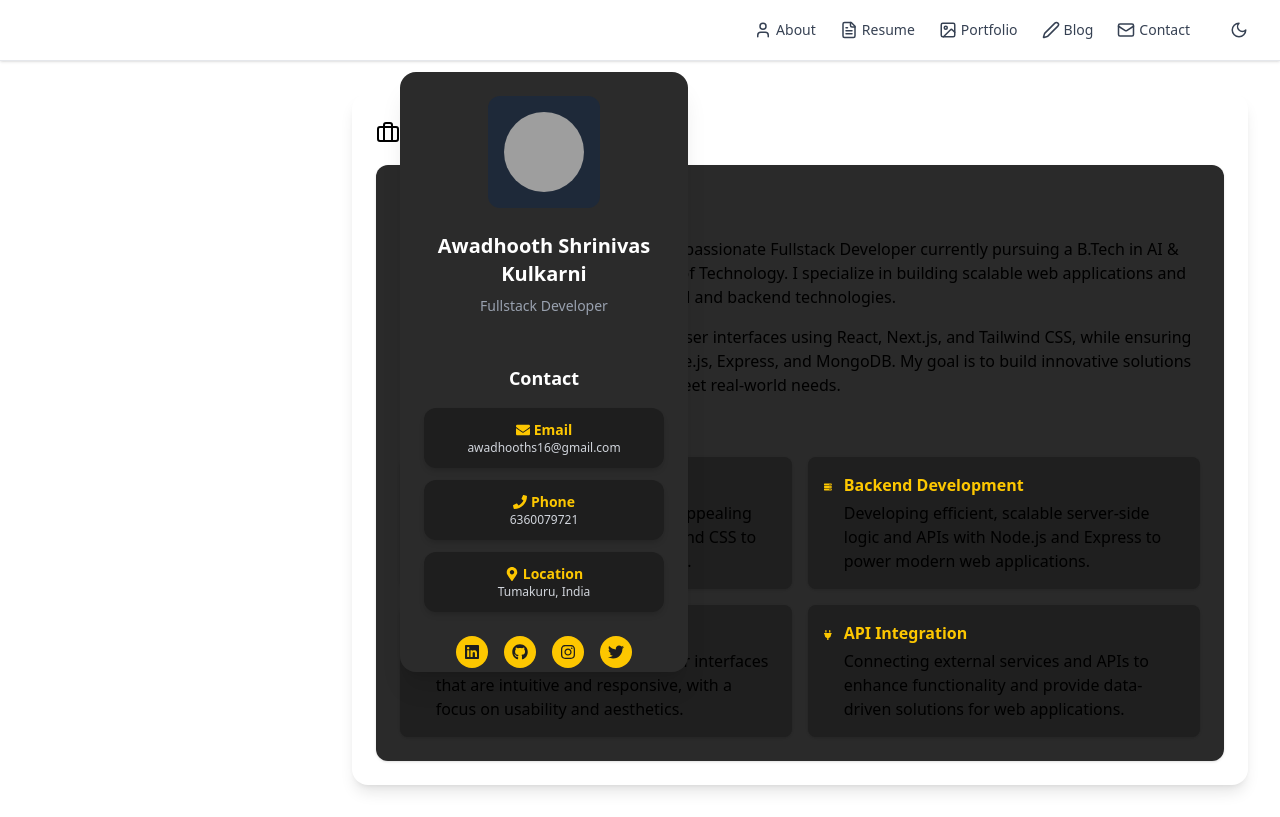
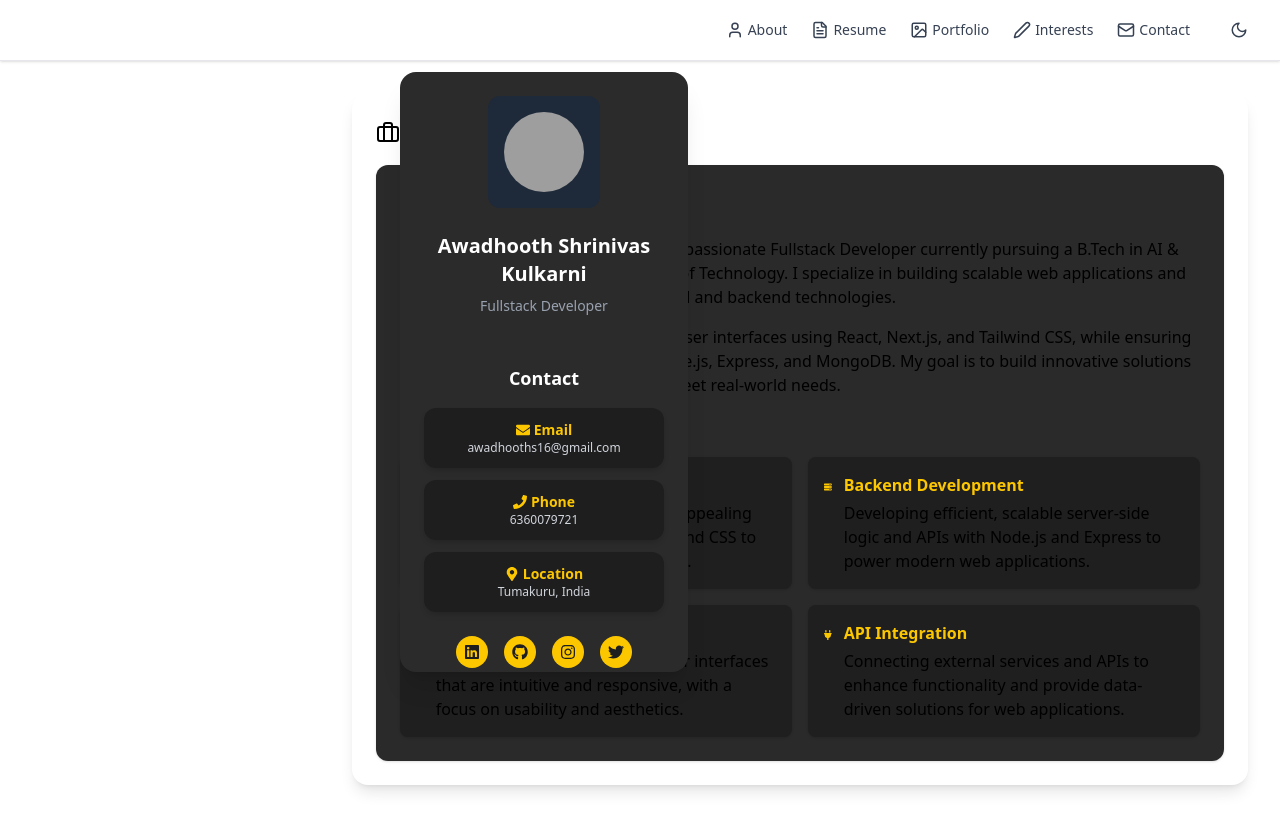
Before and after one commit to awadhoothsk/myprofile, a Next.js app: page / in a window 1280 px wide. Built offline with nearby package versions, Linux system fonts and the light colour scheme; grey boxes are pictures that could not be loaded.

Commit message:
Update Navbar links accordingly

```diff
--- a/app/page.tsx
+++ b/app/page.tsx
@@ -6,7 +6,7 @@ import Sidebar from "../components/Sidebar";
 import About from "../components/About";
 import Resume from "../components/Resume";
 import { Portfolio } from "../components/Portfolio";
-import Blog from "../components/Blog";
+import Interests from "../components/Interests";
 import Contact from "../components/Contact";
 import { Briefcase, Layers, BookOpen, Mail } from "lucide-react";
 
@@ -47,7 +47,7 @@ export default function Home() {
       case "About": return animatedBox(<About />, <Briefcase />, "About");
       case "Resume": return animatedBox(<Resume />, <Briefcase />, "Resume");
       case "Portfolio": return animatedBox(<Portfolio />, <Layers />, "Portfolio");
-      case "Blog": return animatedBox(<Blog />, <BookOpen />, "Blog");
+      case "Interests": return animatedBox(<Interests />, <BookOpen />, "Interests");
       case "Contact": return animatedBox(<Contact />, <Mail />, "Contact");
       default: return animatedBox(<About />, <Briefcase />, "About");
     }
--- a/components/Navbar.tsx
+++ b/components/Navbar.tsx
@@ -22,7 +22,7 @@ export default function Navbar({ toggleTheme, darkMode, setActiveSection }: Navb
           { label: "About", icon: <User size={18} /> },
           { label: "Resume", icon: <FileText size={18} /> },
           { label: "Portfolio", icon: <Image size={18} /> },
-          { label: "Blog", icon: <Pen size={18} /> },
+          { label: "Interests", icon: <Pen size={18} /> },
           { label: "Contact", icon: <Mail size={18} /> },
         ].map(({ label, icon }) => (
           <button
```
Also changed, not shown: components/Interests.tsx (renamed from components/Blog.tsx).
